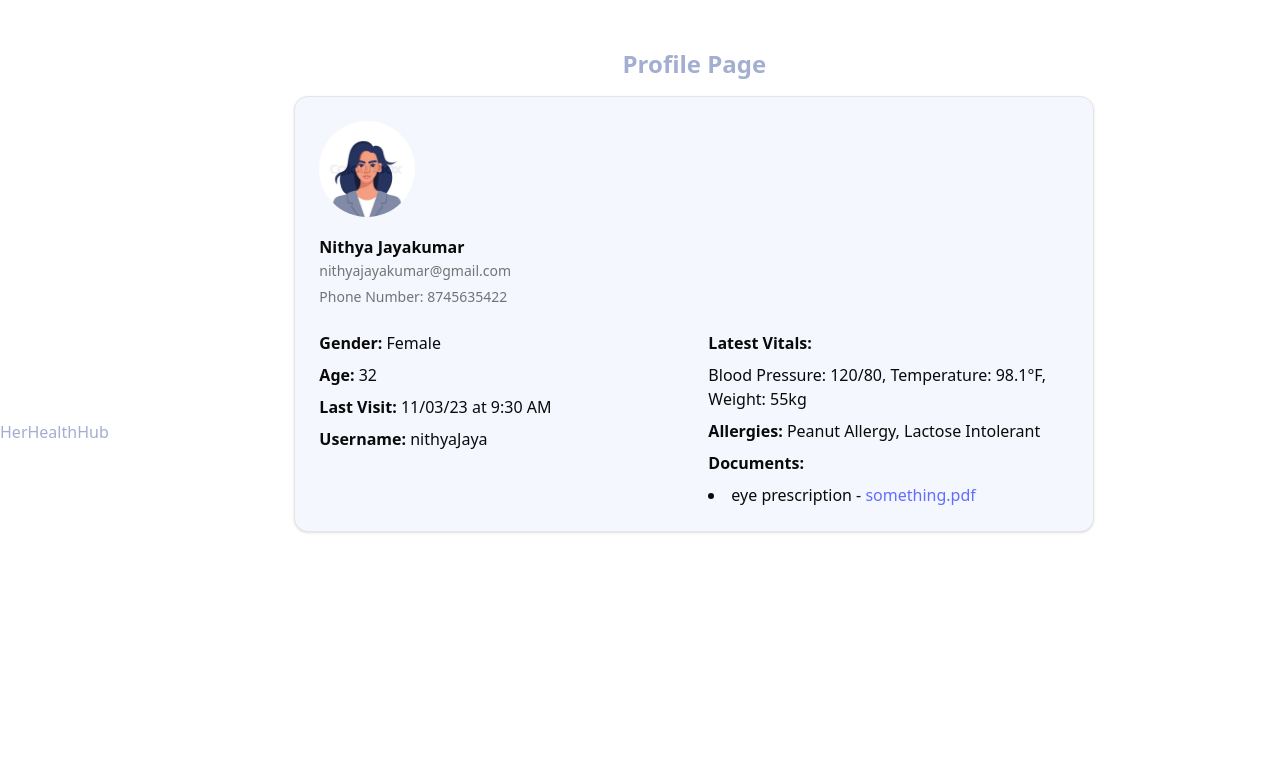
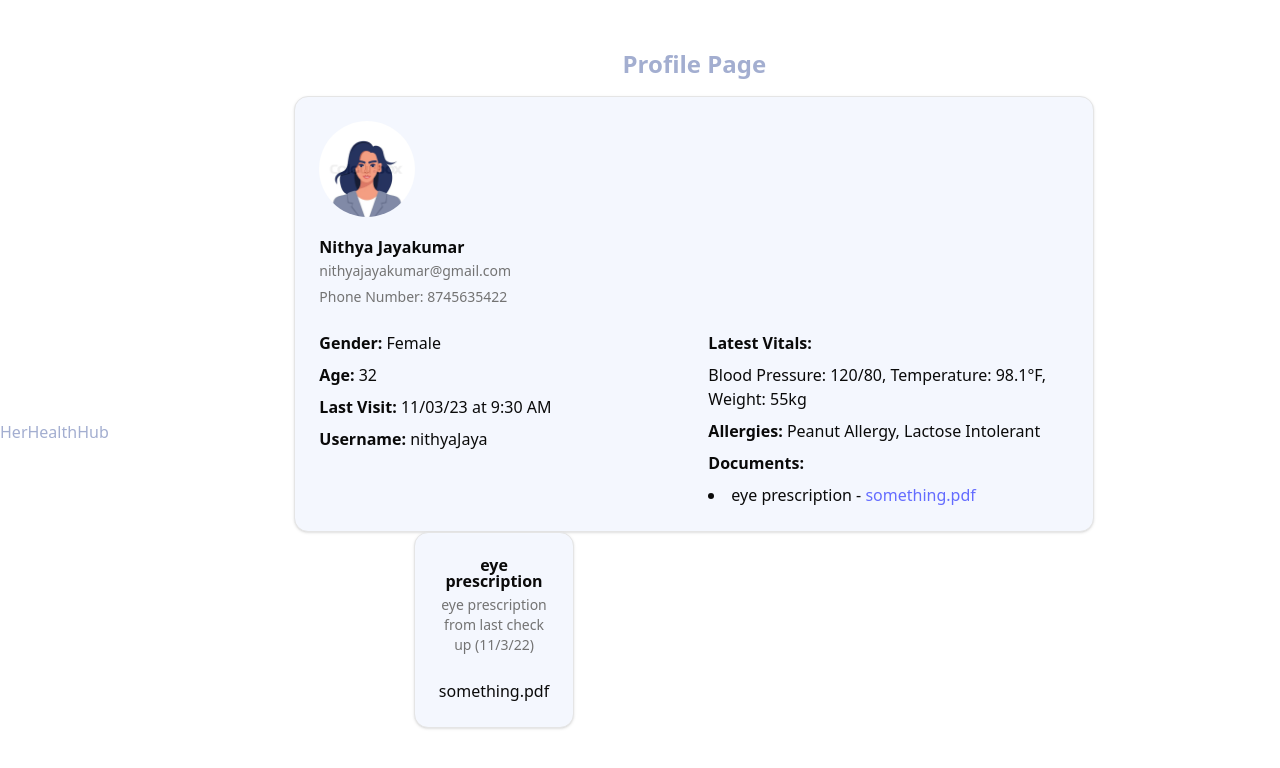
Before and after one commit to G-Arv/team-15-cs-426, a React (Vite) app in the folder frontend/: page /profile in a window 1280 px wide. Shown: the top 768 px of the page. Built offline with nearby package versions, Linux system fonts and the light colour scheme.

Commit message:
added documentCard component

```diff
--- /dev/null
+++ b/frontend/src/components/DocumentCard.tsx
@@ -0,0 +1,35 @@
+import Users from "../mockData/data.json";
+import {
+    Card,
+    CardContent,
+    CardDescription,
+    // CardFooter,
+    CardHeader,
+    CardTitle,
+  } from "@/components/ui/card"
+
+export function DocumentCards() {
+    const documents = Users[0].documents;
+
+    return (
+        <div className="grid grid-cols-3 gap-10">
+            {documents.map((document, index) => (
+                <Card key={index}>
+                <CardHeader>
+                    <CardTitle>
+                    {document.name}
+                    </CardTitle>
+                    <CardDescription>
+                    eye prescription from last check up (11/3/22)
+                    </CardDescription>
+                </CardHeader>
+                <CardContent>
+                    <p>
+                    {document.file}
+                    </p>
+                </CardContent>
+                </Card>)
+            )}
+        </div>
+    );
+}
--- a/frontend/src/components/ProfileCard.tsx
+++ b/frontend/src/components/ProfileCard.tsx
@@ -1,12 +1,12 @@
-import axios from 'axios';
-import { useEffect, useState } from 'react';
+// import axios from 'axios';
+// import { useEffect, useState } from 'react';
 import profilePic from "../assets/profilePic.webp";
 import Users from "../mockData/data.json";
 import {
     Card,
     CardContent,
     CardDescription,
-    CardFooter,
+    // CardFooter,
     CardHeader,
     CardTitle,
   } from "@/components/ui/card"
--- a/frontend/src/profile/Profile.tsx
+++ b/frontend/src/profile/Profile.tsx
@@ -1,5 +1,5 @@
-import NavBar from "../components/NavBar";
 import { ProfileCard } from "../components/ProfileCard.tsx";
+import { DocumentCards } from "@/components/DocumentCard.tsx";
 
 export function Profile () {
     return (
@@ -7,6 +7,7 @@ export function Profile () {
         <div className="flex flex-col items-center min-h-screen p-4">
                 <header className="text-2xl font-bold mb-4">Profile Page</header>
                 <ProfileCard />
+                <DocumentCards/>
         </div>
     </>
     );
```
